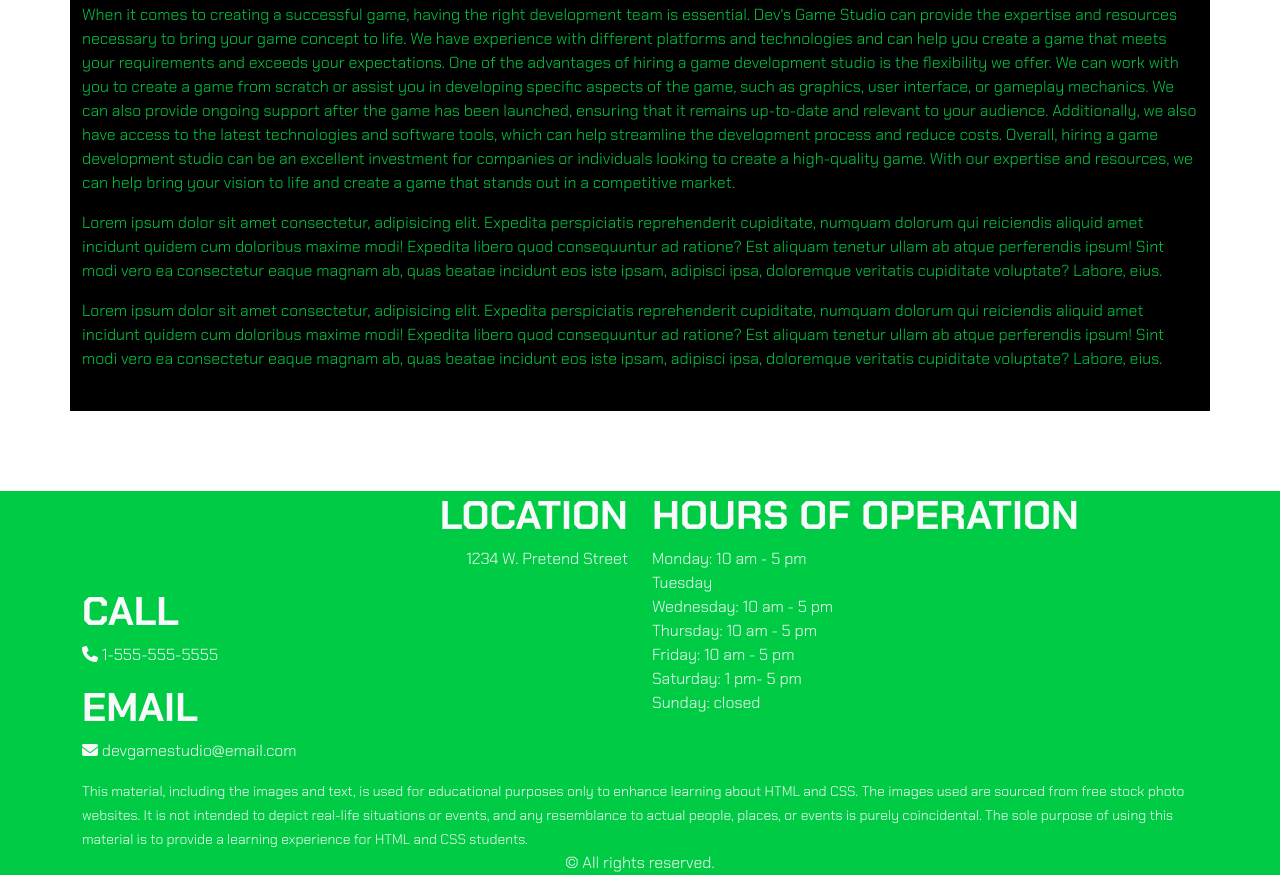
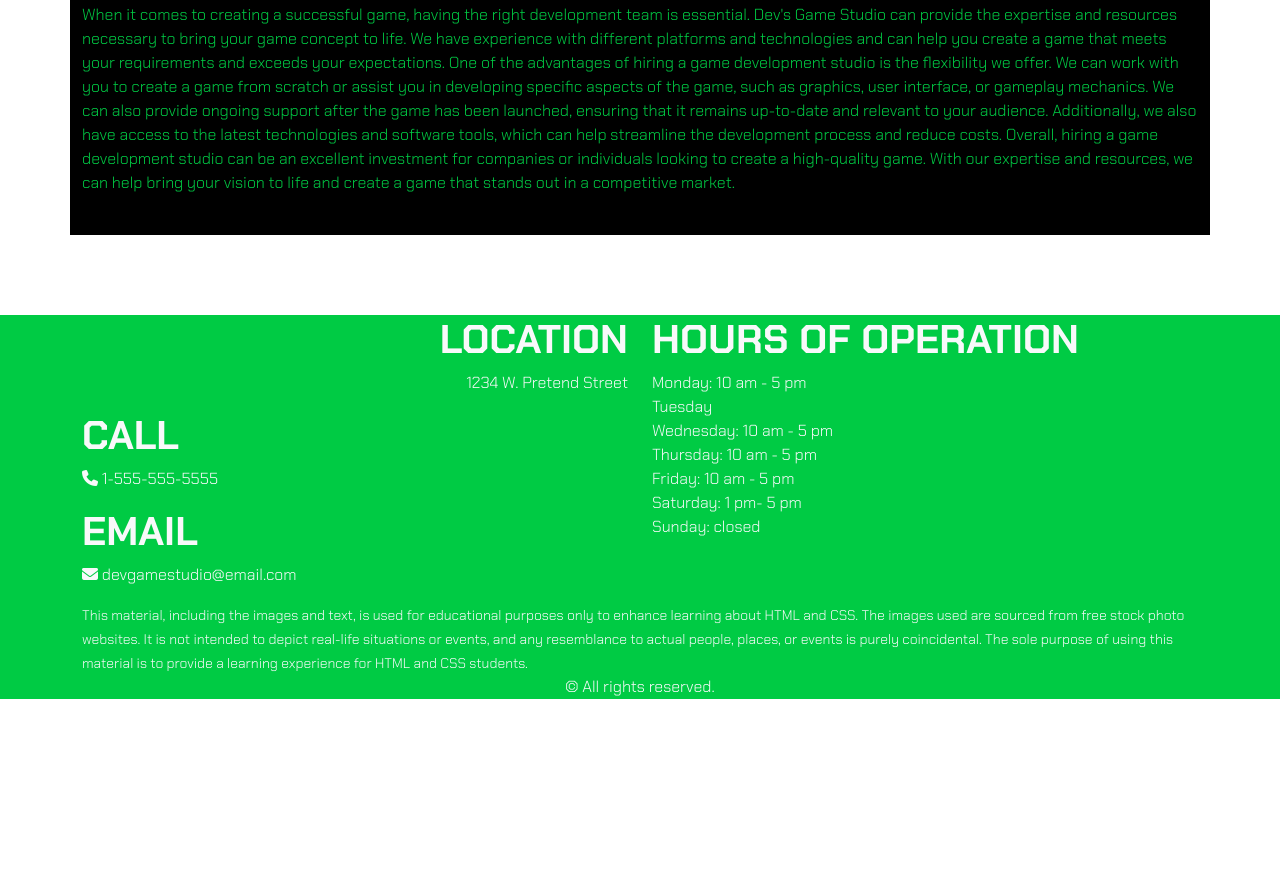
Before and after one commit to DSFII/Final-Project, a plain HTML site: page index.html in a window 1280 px wide. Shown: the part 819-1710 px from the top of the page. After the commit the page ends 1534 px from the top, so only its background shows below. Drawn offline with nearby package versions, Linux system fonts and the light colour scheme.

Commit message:
Removed latin filler text, last commit before presentation

```diff
--- a/index.html
+++ b/index.html
@@ -59,10 +59,6 @@
             <h1 class="text-uppercase border-top border-bottom border-3 heading-theme-color text-center fw-bolder mb-4 mt-4">Need Developers to Make Your Dream Game?</h1>
             <p>
                 When it comes to creating a successful game, having the right development team is essential. Dev's Game Studio can provide the expertise and resources necessary to bring your game concept to life. We have experience with different platforms and technologies and can help you create a game that meets your requirements and exceeds your expectations. One of the advantages of hiring a game development studio is the flexibility we offer. We can work with you to create a game from scratch or assist you in developing specific aspects of the game, such as graphics, user interface, or gameplay mechanics. We can also provide ongoing support after the game has been launched, ensuring that it remains up-to-date and relevant to your audience. Additionally, we also have access to the latest technologies and software tools, which can help streamline the development process and reduce costs. Overall, hiring a game development studio can be an excellent investment for companies or individuals looking to create a high-quality game. With our expertise and resources, we can help bring your vision to life and create a game that stands out in a competitive market.</p>
-            <p>Lorem ipsum dolor sit amet consectetur, adipisicing elit. Expedita perspiciatis reprehenderit cupiditate, numquam dolorum qui reiciendis aliquid amet incidunt quidem cum doloribus maxime modi! Expedita libero quod consequuntur ad ratione?
-            Est aliquam tenetur ullam ab atque perferendis ipsum! Sint modi vero ea consectetur eaque magnam ab, quas beatae incidunt eos iste ipsam, adipisci ipsa, doloremque veritatis cupiditate voluptate? Labore, eius.</p>
-            <p>Lorem ipsum dolor sit amet consectetur, adipisicing elit. Expedita perspiciatis reprehenderit cupiditate, numquam dolorum qui reiciendis aliquid amet incidunt quidem cum doloribus maxime modi! Expedita libero quod consequuntur ad ratione?
-            Est aliquam tenetur ullam ab atque perferendis ipsum! Sint modi vero ea consectetur eaque magnam ab, quas beatae incidunt eos iste ipsam, adipisci ipsa, doloremque veritatis cupiditate voluptate? Labore, eius.</p>
         </section>
         <aside>
             <p class="text-uppercase"></p>
```
